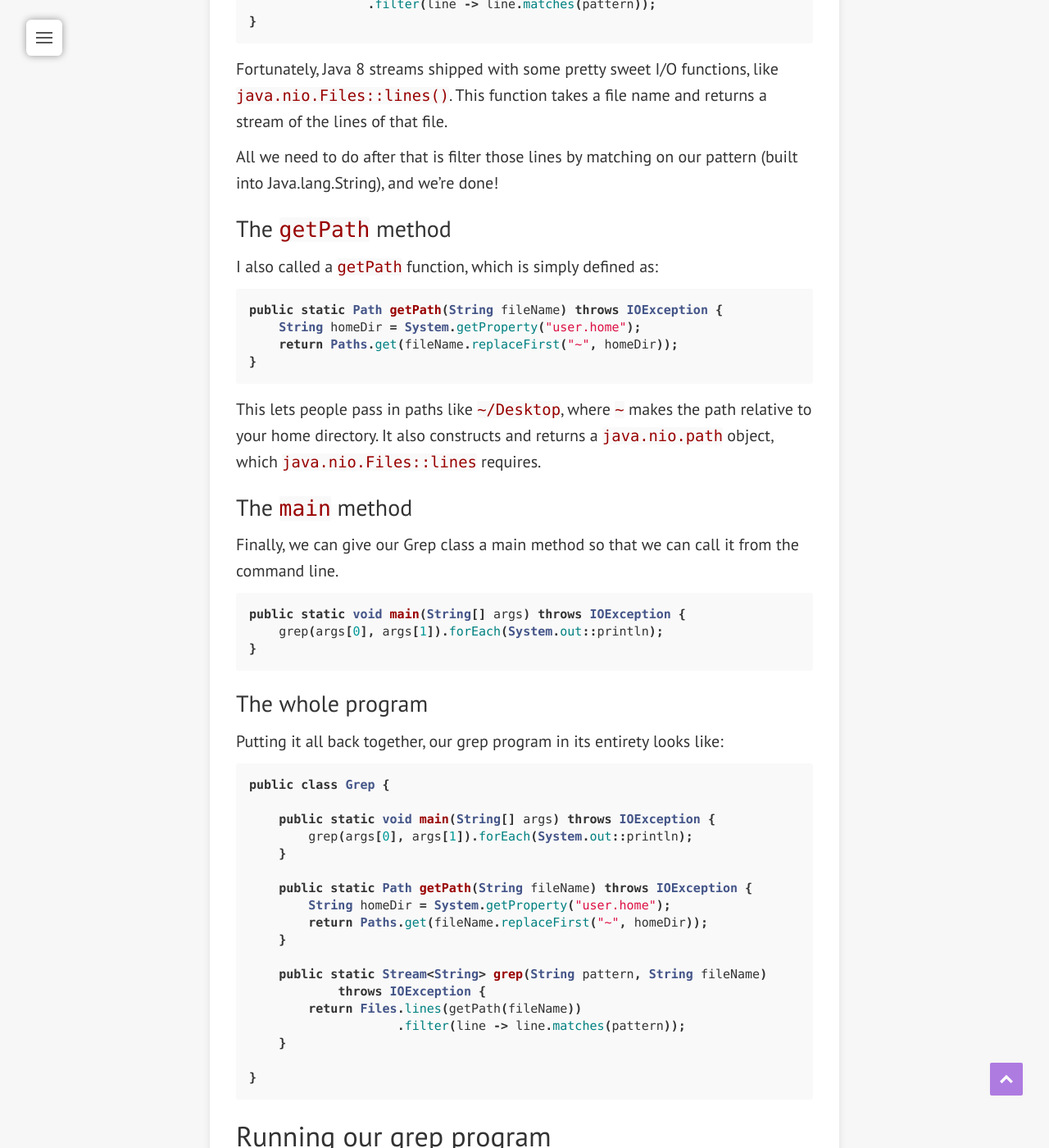
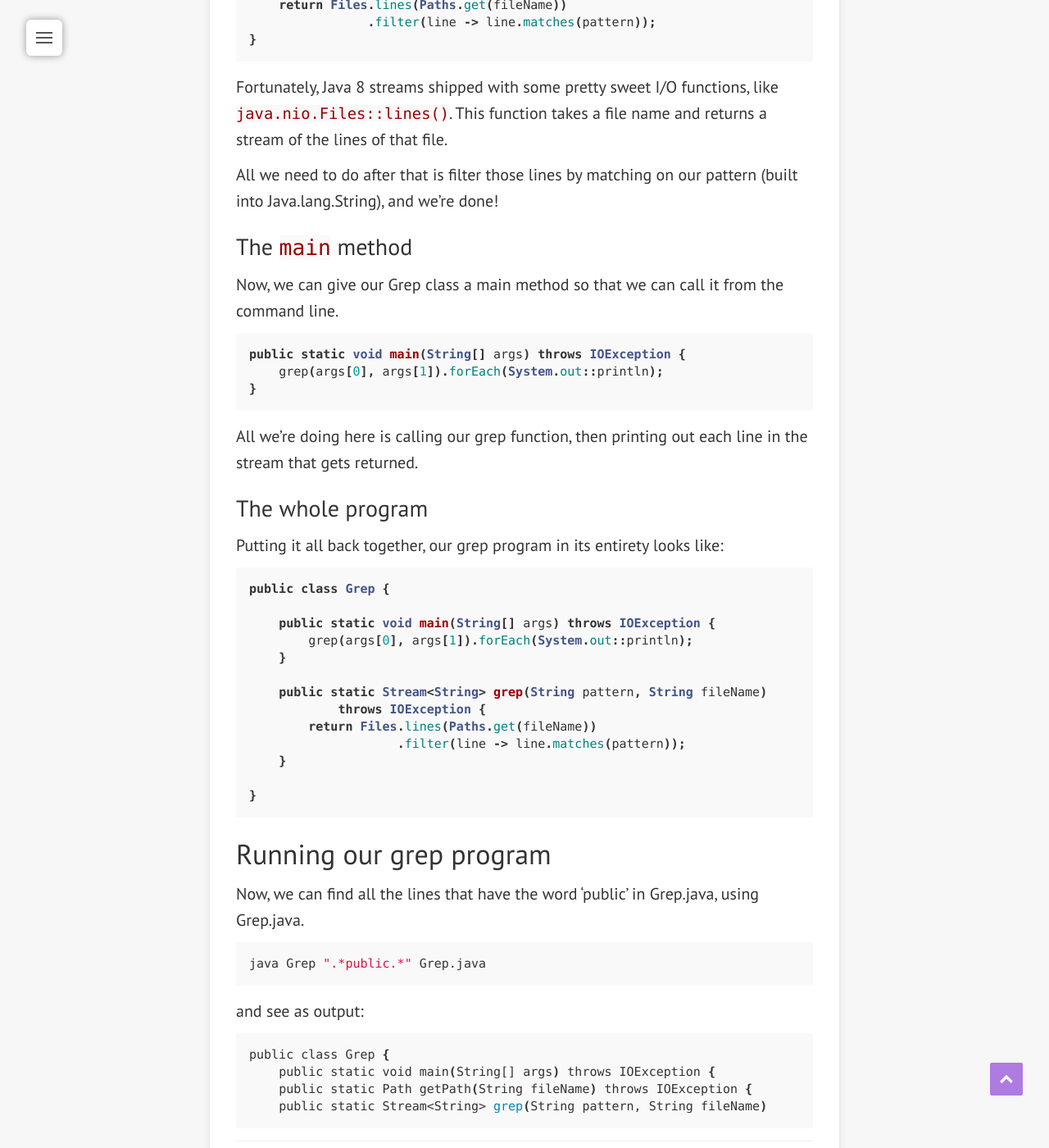
Before and after one commit to kahliloppenheimer/kahliloppenheimer.github.io, a Jekyll site: the page built from _posts/2015-07-22-java-8-grep-with-streams.md, in a window 1280 px wide and 1400 px high, scrolled down 1980 px. Shown: the whole window at 82% size. Built offline with Jekyll 4.4.1, drawn with Linux system fonts in a browser that asks for light colours; nearby versions of some CDN libraries; some of the changed text lies outside the part shown.

Commit message:
Removed getPath from grep

```diff
--- a/_posts/2015-07-22-java-8-grep-with-streams.md
+++ b/_posts/2015-07-22-java-8-grep-with-streams.md
@@ -27,10 +27,11 @@ might yield
 public class MyJavaClass {
 public static void main(String[] args) {
 public static final int MY_INT_CONST = 3;
-...
 {%endhighlight%}
 
 As input, `grep` takes a pattern and some text to search (maybe a file, maybe the output of another program). As output, it then prints out all lines of the input text that match the pattern.
+
+For our implementation, a pattern is just a [Regular Expression][regex-wiki].
 
 Not so bad, right?
 
@@ -42,7 +43,7 @@ This is where we will write the bulk of the logic of our program. With streams,
 {% highlight java %}
 
 public static Stream<String> grep (String pattern, String fileName) {
-    return Files.lines(getPath(fileName))
+    return Files.lines(Paths.get(fileName))
                 .filter(line -> line.matches(pattern));
 }
 
@@ -52,20 +53,8 @@ Fortunately, Java 8 streams shipped with some pretty sweet I/O functions, like `
 
 All we need to do after that is filter those lines by matching on our pattern (built into Java.lang.String), and we're done!
 
-### The `getPath` method
-I also called a `getPath` function, which is simply defined as:
-
-{% highlight java %}
-public static Path getPath(String fileName) throws IOException {
-    String homeDir = System.getProperty("user.home");
-    return Paths.get(fileName.replaceFirst("~", homeDir));
-}
-{% endhighlight %}
-
-This lets people pass in paths like `~/Desktop`, where `~` makes the path relative to your home directory. It also constructs and returns a `java.nio.path` object, which `java.nio.Files::lines` requires.
-
 ### The `main` method
-Finally, we can give our Grep class a main method so that we can call it from the command line.
+Now, we can give our Grep class a main method so that we can call it from the command line.
 
 {% highlight java %}
 
@@ -74,6 +63,8 @@ public static void main(String[] args) throws IOException {
 }
 
 {% endhighlight %}
+
+All we're doing here is calling our grep function, then printing out each line in the stream that gets returned.
 
 ### The whole program
 Putting it all back together, our grep program in its entirety looks like:
@@ -86,14 +77,9 @@ public class Grep {
         grep(args[0], args[1]).forEach(System.out::println);
     }
 
-    public static Path getPath(String fileName) throws IOException {
-        String homeDir = System.getProperty("user.home");
-        return Paths.get(fileName.replaceFirst("~", homeDir));
-    }
-
     public static Stream<String> grep(String pattern, String fileName)
             throws IOException {
-        return Files.lines(getPath(fileName))
+        return Files.lines(Paths.get(fileName))
                     .filter(line -> line.matches(pattern));
     }
 
```
Also changed, not shown: other parts of _posts/2015-07-22-java-8-grep-with-streams.md (+1 -0 lines).
